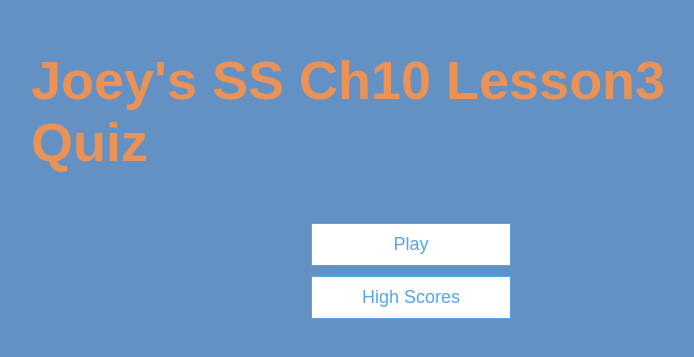
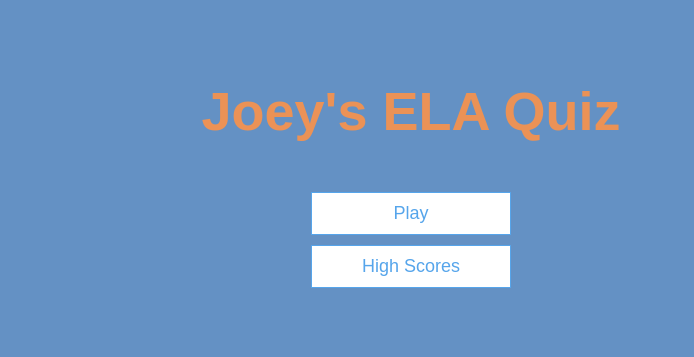
Before and after one commit to mcjamato/ja-quiz, a plain HTML site: page index.html in a window 1280 px wide. Shown: the part 211-568 px from the top of the page, without its empty margins (229-923 px from the left). Drawn offline with Linux system fonts and the light colour scheme.

Commit message:
Update index.html

```diff
--- a/index.html
+++ b/index.html
@@ -10,7 +10,7 @@
   <body>
         <div class="container">
       <div id="home" class="flex-center flex-column">
-        <h1>Joey's SS Ch10 Lesson3  Quiz</h1>
+        <h1>Joey's ELA Quiz</h1>
         <a class="btn" href="game.html">Play</a>
         <a class="btn" href="highscores.html">High Scores</a>
       </div>
```
